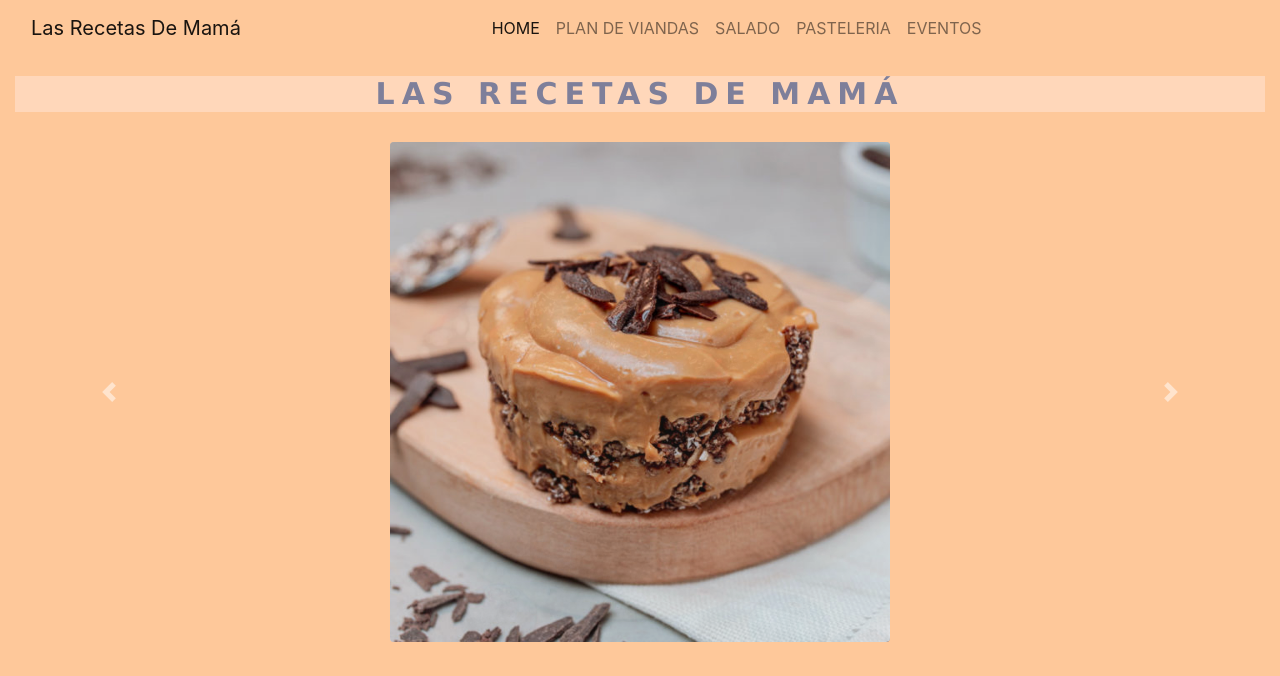
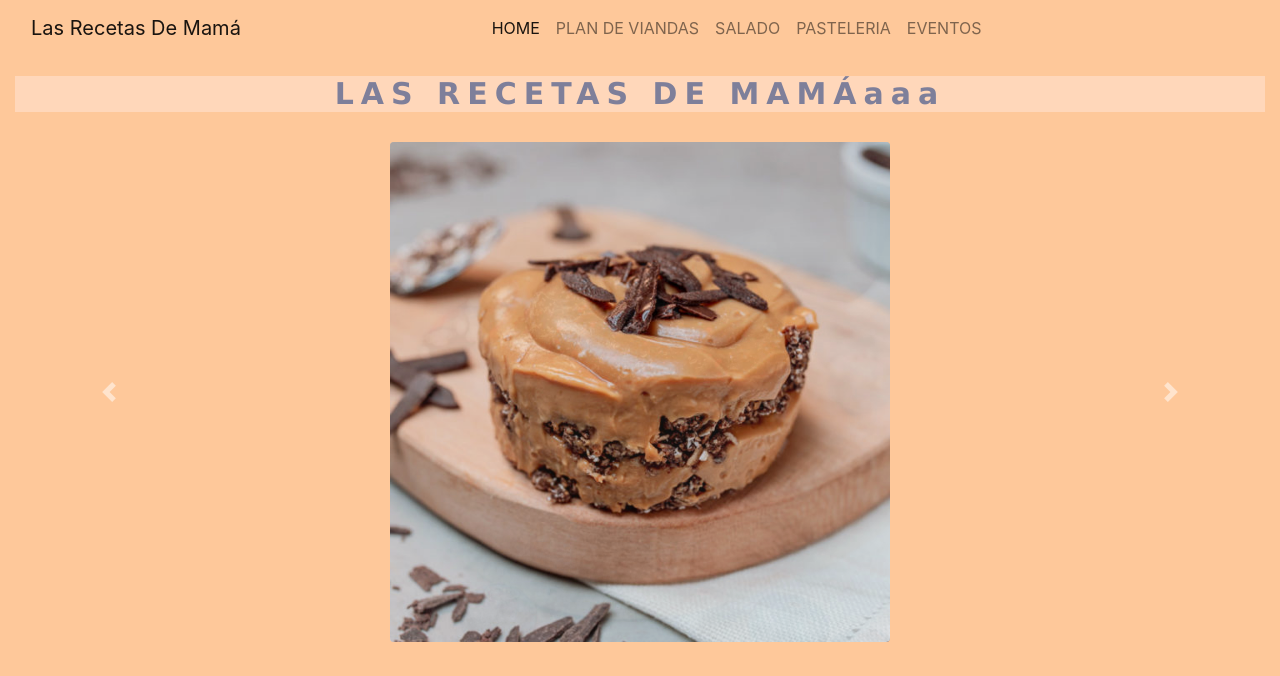
Before and after one commit to leonania/primer_repositorio, a website: page index.html in a window 1280 px wide. Shown: the top 676 px of the page. Drawn offline with nearby package versions, Linux system fonts and the light colour scheme; a web font is replaced by a local one.

Commit message:
rama cambio titulo

```diff
--- a/index.html
+++ b/index.html
@@ -49,7 +49,7 @@
 </header>
 <div class="row titulo__principal">
   <div class="col-lg-12 col-xs-12">
-  <h1 id="titulo__principal--diseño">LAS RECETAS DE MAMÁ</h1>
+  <h1 id="titulo__principal--diseño">LAS RECETAS DE MAMÁaaa</h1>
   </div>
 </div>
   <main class="row carousel__principal">
```
